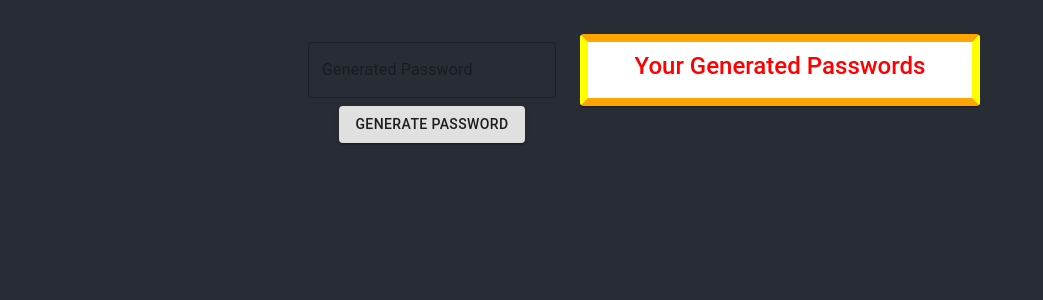
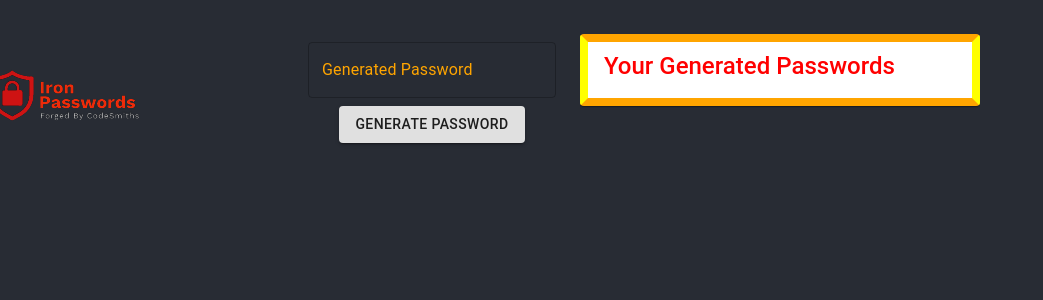
Before and after one commit to aqdasilva/IronPassword, a React (Create React App) app: page / in a window 1280 px wide. Shown: the top 300 px of the page, without its empty margins (0-1043 px from the left). Built offline with nearby package versions, Linux system fonts and the light colour scheme.

Commit message:
added logo to top left

```diff
--- a/src/App.js
+++ b/src/App.js
@@ -1,9 +1,25 @@
 import './App.css';
 import PasswordGenerator from './components/password';
+import { makeStyles} from '@material-ui/core';
+
+const useStyles = makeStyles((theme) => ({
+  image: {
+    position: 'absolute',
+    top: 0,
+    left: '5%',
+    transform: 'translateX(-50%)',
+    width: '100%',
+    maxWidth: '200px',
+
+  },
+
+}));
 
 function App() {
+  const classes = useStyles();
   return (
-    <div className="App">
+    <div>
+      <img src={require('./images/ironpassLogo.png')} className={classes.image} alt="Your Image" />
       <header className="App-header">
         <p>
           <PasswordGenerator />
--- a/src/components/password.js
+++ b/src/components/password.js
@@ -3,6 +3,8 @@ import { List, ListItem, ListItemText, makeStyles, Paper } from '@material-ui/co
 import Button from '@material-ui/core/Button';
 import TextField from '@material-ui/core/TextField';
 import ListSubheader from '@material-ui/core/ListSubheader';
+
+
 
 const useStyles = makeStyles((theme) => ({
   container: {
@@ -42,6 +44,22 @@ const useStyles = makeStyles((theme) => ({
     borderBottomColor: 'orange',
     borderWidth: '8px',
   },
+  root: {
+    display: 'flex',
+    alignItems: 'center',
+    justifyContent: 'center',
+    height: '200px',
+    position: 'relative',
+  },
+  image: {
+    position: 'absolute',
+    top: 0,
+    left: '50%',
+    transform: 'translateX(-50%)',
+    width: '100%',
+    maxWidth: '200px',
+  },
+
 }));
 
 function PasswordGenerator() {
@@ -49,6 +67,7 @@ function PasswordGenerator() {
   const classes = useStyles({color});
   const [password, setPassword] = useState('');
   const [savedPasswords, setPasswords] = useState([]);
+  const [count, setCount] = useState(0);
 
   useEffect(() => {
     const intervalId = setInterval(() => {
@@ -70,6 +89,9 @@ function PasswordGenerator() {
   }, [color]);
 
   function generatePassword() {
+
+    console.log('Button pressed:', count + 1);
+    setCount(count + 1);
     //Code to generate password
     let lowercase = "abcdefghijklmnopqrstuvwxyz";
     let uppercase = "ABCDEFGHIJKLMNOPQRSTUVWXYZ";
@@ -112,6 +134,11 @@ function PasswordGenerator() {
           className={classes.textField}
           label="Generated Password"
           variant="outlined"
+          InputLabelProps={{
+            style: {
+              color: 'orange',
+            },
+          }}
           value={password}
           disabled
         />
```
Also changed, not shown: src/components/ironpasswordLogo.png (added), src/images/ironpassLogo.png (added).
